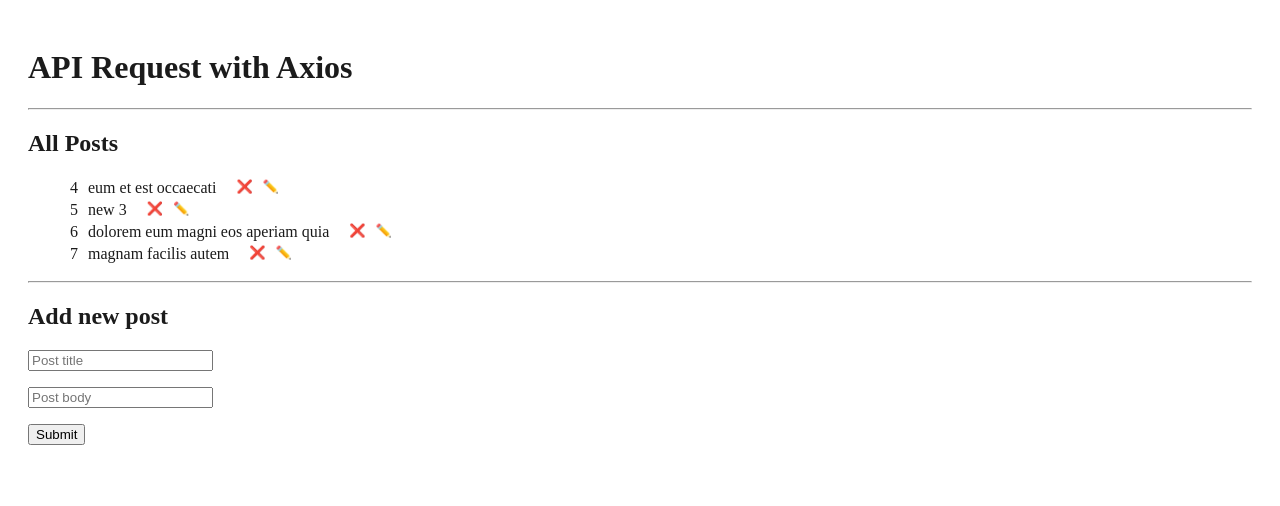
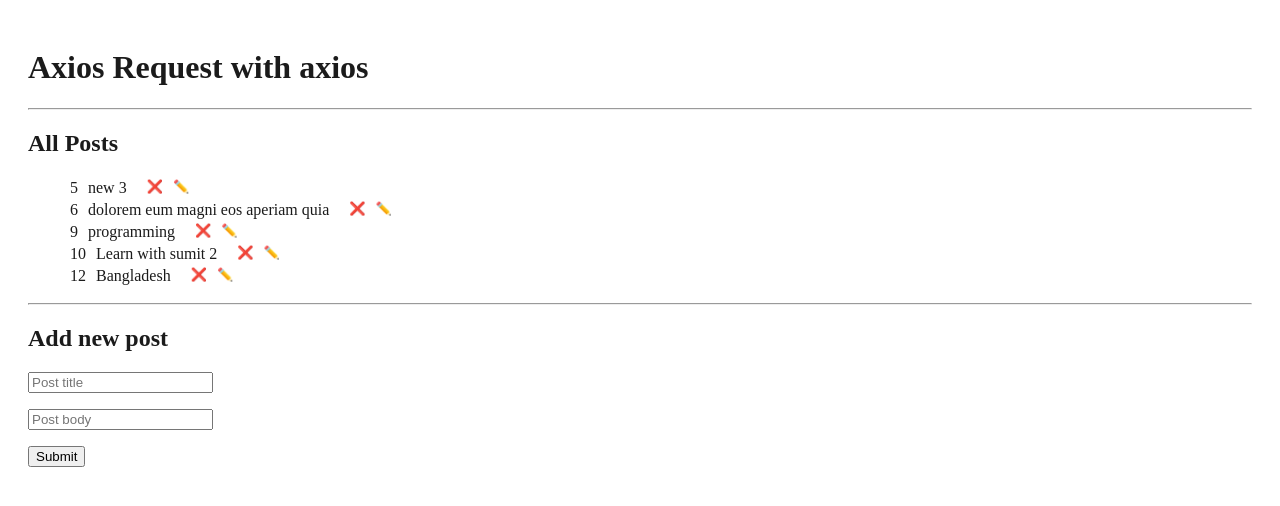
Before and after one commit to 21MoududAhammed/Axious-Practice, a React (Vite) app: page / in a window 1280 px wide. Shown: the top 506 px of the page. Built offline with nearby package versions, Linux system fonts and the light colour scheme; data requests are answered from the project's data file.

Commit message:
axios instance, axios interceptor

```diff
--- a/package.json
+++ b/package.json
@@ -8,11 +8,11 @@
     "build": "vite build",
     "lint": "eslint . --ext js,jsx --report-unused-disable-directives --max-warnings 0",
     "preview": "vite preview",
-    "server": "json-server -p 8000 src/data/db.json"
+    "server": "json-server -p 8000 --no-cors src/data/db.json"
   },
   "dependencies": {
     "axios": "^1.6.7",
-    "json-server": "^1.0.0-alpha.23",
+    "json-server": "^0.17.4",
     "react": "^18.2.0",
     "react-dom": "^18.2.0"
   },
--- a/src/App.jsx
+++ b/src/App.jsx
@@ -3,8 +3,7 @@
 import AddPost from "./components/AddPost.jsx";
 import EditPost from "./components/EditPost.jsx";
 import Posts from "./components/Posts";
-import axios from "axios";
-// import initialPosts from "./data/db.js";
+import { api } from "./api/api.js";
 
 export default function App() {
   const [posts, setPosts] = useState([]);
@@ -19,20 +18,12 @@
         id: id.toString(),
       };
       // It post a element then return it
-      const response = await axios.post(
-        `http://localhost:8000/posts`,
-        nextPost
-      );
-      console.log(response);
+      const response = await api.post(`/posts`, nextPost);
       if (response.data) {
         setPosts([...posts, response.data]);
       }
     } catch (err) {
-      if (err.response) {
-        setError(`Server Error Status: ${err.status} Message: ${err.message}`);
-      } else {
-        setError(err.message);
-      }
+      setError(err.message);
     }
   };
 
@@ -41,26 +32,19 @@
       if (confirm("Are you sure you want to delete the post?")) {
         const nextPosts = posts.filter((post) => post.id !== postId);
         // delete from server
-        await axios.delete(`http://localhost:8000/posts/${postId}`);
+        await api.delete(`/posts/${postId}`);
         setPosts(nextPosts);
       } else {
         console("You chose not to delete the post!");
       }
     } catch (err) {
-      if (err.response) {
-        setError(`Server Error Status: ${err.status} Message: ${err.message}`);
-      } else {
-        setError(err.message);
-      }
+      setError(err.message);
     }
   };
 
   const handleEditPost = async (updatedPost) => {
     try {
-      const response = await axios.patch(
-        `http://localhost:8000/posts/${updatedPost.id}`,
-        updatedPost
-      );
+      const response = await api.patch(`/posts/${updatedPost.id}`, updatedPost);
 
       const updatedPosts = posts.map((post) =>
         post.id === updatedPost.id ? response.data : post
@@ -69,11 +53,7 @@
         setPosts(updatedPosts);
       }
     } catch (err) {
-      if(err.response){
-        setError( `Server Error Status: ${err.status} Message: ${err.message}`);
-      }else{
-        setError(err.message);
-      }
+      setError(err.message);
     }
   };
 
@@ -81,19 +61,12 @@
   useEffect(() => {
     const fetchPosts = async () => {
       try {
-        const response = await axios.get(`http://localhost:8000/posts`);
+        const response = await api.get(`/posts`);
         if (response && response.data) {
           setPosts(response.data);
         }
       } catch (err) {
-        // if server is not running err dosen't contain response
-        if (err.response) {
-          setError(
-            `Server Error Status: ${err.status} Message: ${err.message}`
-          );
-        } else {
-          setError(err.message);
-        }
+        setError(err.message);
       }
     };
     fetchPosts();
@@ -102,7 +75,7 @@
   return (
     <div>
       <div>
-        <h1>API Request with Axios</h1>
+        <h1>Axios Request with axios</h1>
         <hr />
 
         <div>
--- /dev/null
+++ b/src/api/api.js
@@ -0,0 +1,31 @@
+import axios from "axios";
+
+const api = axios.create({
+  baseURL: "http://localhost:8000",
+  // timeout: 1000,
+});
+
+api.interceptors.request.use(
+  (config) => {
+    config.headers["Authorization"] = "Bareer jjjdjdjdjkkklkl";
+    return config;
+  },
+  (err) => {
+    return Promise.reject(err);
+  }
+);
+
+api.interceptors.response.use(
+  (response) => {
+    return response;
+  },
+  (err) => {
+    // console.log(err);
+    if (err.response) {
+      err.message = `Server Error Status: ${err.response.status} Message: ${err.message}`;
+    }
+    return Promise.reject(err);
+  }
+);
+
+export { api };
--- a/src/data/db.json
+++ b/src/data/db.json
@@ -1,10 +1,5 @@
 {
   "posts": [
-    {
-      "id": "4",
-      "title": "eum et est occaecati",
-      "body": "ullam et saepe reiciendis voluptatem adipisci\nsit amet autem assumenda provident rerum culpa\nquis hic commodi nesciunt rem tenetur doloremque ipsam iure\nquis sunt voluptatem rerum illo velit"
-    },
     {
       "id": "5",
       "title": "new 3",
@@ -16,9 +11,19 @@
       "body": "ut aspernatur corporis harum nihil quis provident sequi\nmollitia nobis aliquid molestiae\nperspiciatis et ea nemo ab reprehenderit accusantium quas\nvoluptate dolores velit et doloremque molestiae"
     },
     {
-      "id": "7",
-      "title": "magnam facilis autem",
-      "body": "dolore placeat quibusdam ea quo vitae\nmagni quis enim qui quis quo nemo aut saepe\nquidem repellat excepturi ut quia\nsunt ut sequi eos ea sed quas"
+      "id": "9",
+      "title": "programming",
+      "body": "learning"
+    },
+    {
+      "id": "10",
+      "title": "Learn with sumit 2",
+      "body": "Powered by Sumit Sha"
+    },
+    {
+      "title": "Bangladesh",
+      "body": "bangladesh's body",
+      "id": "12"
     }
   ],
   "tags": [
```
Also changed, not shown: 1 other file (tests, documents, lock files or other folders).
